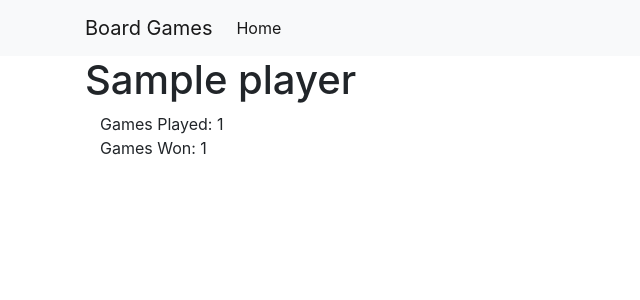
After one commit to HaeckelK/games_logger_django, a Django app: page /player/1/ in a window 1280 px wide. The commit adds this page. Shown: the top 300 px of the page, without its empty margins (0-640 px from the left). Run offline with Django 3.2, Linux system fonts and the light colour scheme; tables that the repository leaves empty hold one stand-in row (values such as "Sample post"); some libraries are stand-ins or nearby versions.

Commit message:
feat: basic player page (#3)
Co-authored-by: HaeckelK <haeckelk.github@gmail.com>

```diff
--- a/games_logger/games/templates/index.html
+++ b/games_logger/games/templates/index.html
@@ -27,7 +27,7 @@
                         </td>
                         <td>
                         {% for winner in match.winners.all %}
-                        {{winner.name}}
+                        <a href="{{winner.url}}">{{winner.name}} </a>
                         {% endfor %}
                     </td>
                       </tr>
--- /dev/null
+++ b/games_logger/games/templates/player.html
@@ -0,0 +1,10 @@
+{% extends "base.html" %}
+{% block page_content %}
+<h1>{{player.name}}</h1>
+
+<div class="container">
+    Games Played: {{played}}
+    <br>
+    Games Won: {{won}}
+</div>
+{% endblock %}
--- a/games_logger/games/urls.py
+++ b/games_logger/games/urls.py
@@ -3,4 +3,5 @@ from games import views
 
 urlpatterns = [
     path('', views.index, name='index'),
+    path("player/<int:pk>/", views.player_detail, name="player"),
 ]
--- a/games_logger/games/views.py
+++ b/games_logger/games/views.py
@@ -1,5 +1,5 @@
 from django.shortcuts import render
-from .models import Match
+from .models import Match, Player
 
 
 def hello_world(request):
@@ -11,3 +11,13 @@ def index(request):
     n = int(request.GET.get("n", 5))
     context = {"matches": Match.objects.order_by('-created_on')[:n]}
     return render(request, "index.html", context)
+
+
+def player_detail(request, pk: int):
+    """Player information page."""
+    played = Match.objects.filter(players__in=[pk]).count()
+    won = Match.objects.filter(winners__in=[pk]).count()
+    context = {"player": Player.objects.get(pk=pk),
+               "played": played,
+               "won": won}
+    return render(request, "player.html", context)
```
